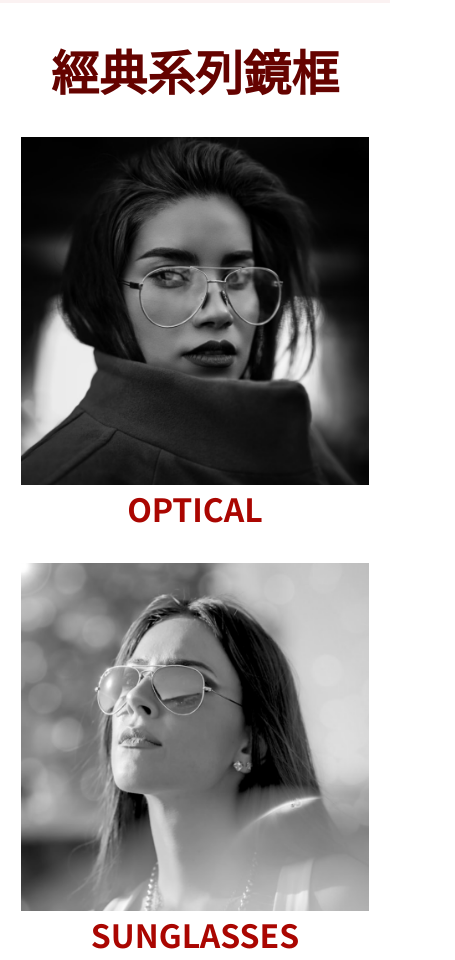
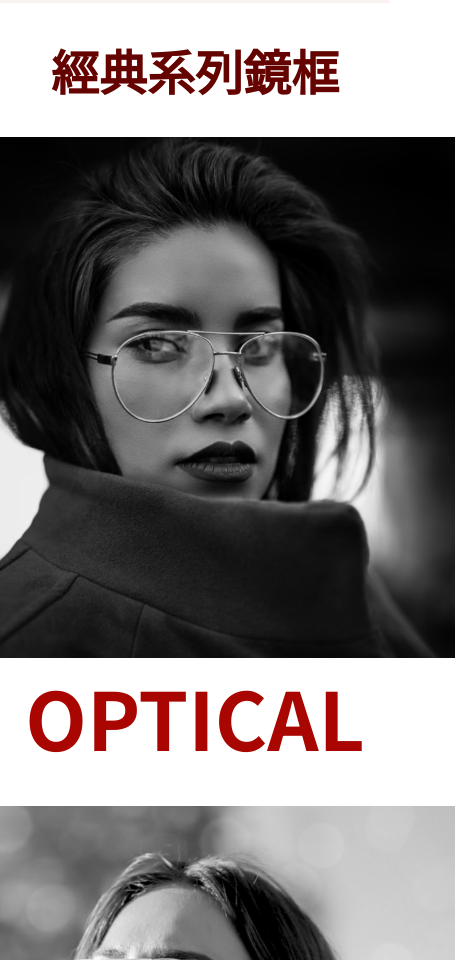
Before and after one commit to Zem860/RocketFrontend, a plain HTML site: page index.html in a window 390 px wide. Shown: the part 2194-3154 px from the top of the page, 455 px wide, since content can reach past the window. Drawn offline with Linux system fonts and the light colour scheme.

Commit message:
fix: seriesCard

```diff
--- a/styles/style.scss
+++ b/styles/style.scss
@@ -614,6 +614,23 @@ footer {
       }
     }
   }
+
+
+  .seriesCards {
+    flex-wrap: wrap;
+    justify-content: center;
+    align-items: center;
+    .card {
+      flex: 0 0 100%;
+      img{
+        width: 100%;
+      }
+      h3{
+        font-size: 5rem;
+      }
+    }
+  }
+
   .recommendation {
     .customerCards {
       display: flex;
```
Also changed, not shown: styles/style.css, 1 other file.
